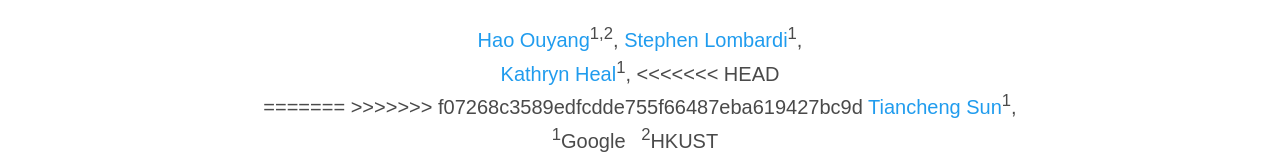
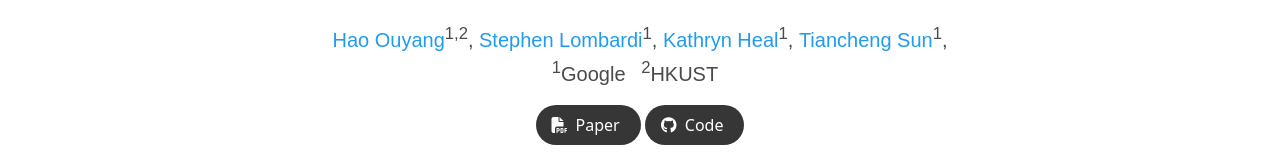
Before and after one commit to ken-ouyang/ken-ouyang.github.io, a plain HTML site: page text2immersion/index.html in a window 1280 px wide. Shown: the part 183-348 px from the top of the page. Drawn offline with Linux system fonts and the light colour scheme; files that its build step writes are made by us from their sources.

Commit message:
Update index.html

```diff
--- a/text2immersion/index.html
+++ b/text2immersion/index.html
@@ -51,11 +51,8 @@
             </span>
             <span class="author-block">
               <a href="https://kathrynheal.com/">Kathryn Heal</a><sup>1</sup>,
-<<<<<<< HEAD
             <span class="author-block">
-=======
 	    <span class="author-block">
->>>>>>> f07268c3589edfcdde755f66487eba619427bc9d
               <a href="http://kevinkingo.com/">Tiancheng Sun</a><sup>1</sup>,</span>
             </span>
           </div>
```
